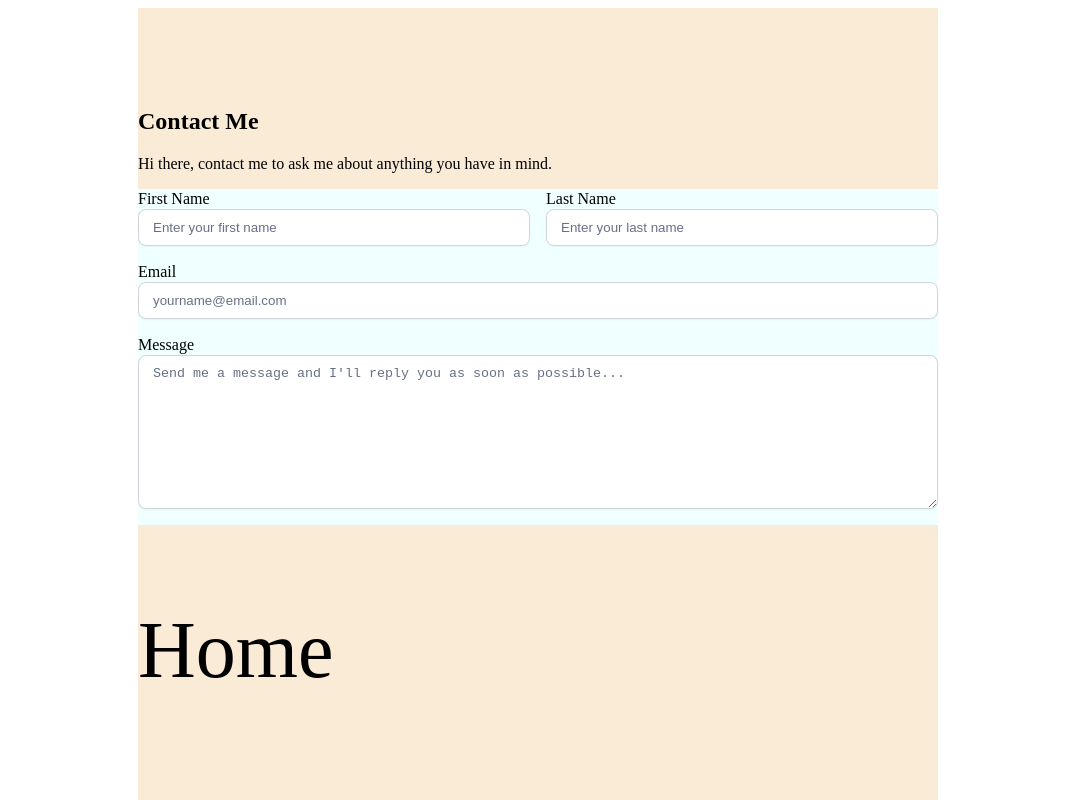
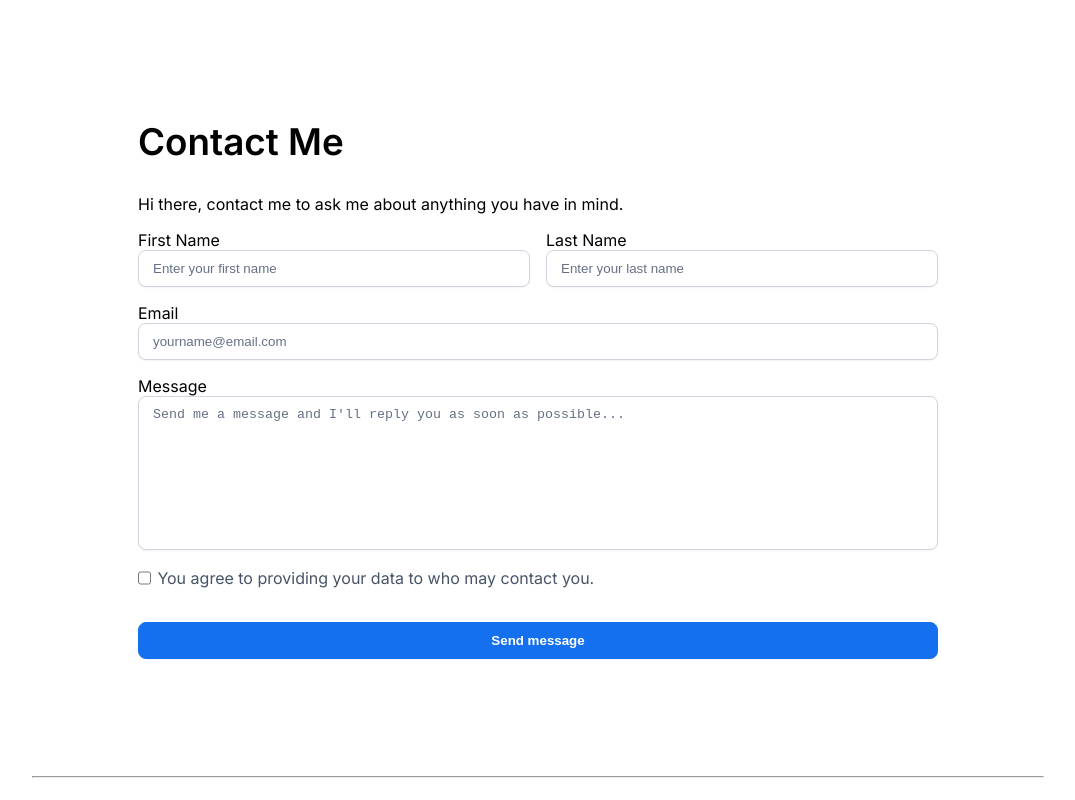
Before and after one commit to veiled-coder/LinktreeClone, a React (Create React App) app: page /contact in a window 1280 px wide. Shown: the top 800 px of the page, without its empty margins (102-1177 px from the left). Built offline with nearby package versions, Linux system fonts and the light colour scheme.

Commit message:
terms:added the terms and submit btn

```diff
--- a/public/index.html
+++ b/public/index.html
@@ -9,6 +9,9 @@
       name="description"
       content="Web site created using create-react-app"
     />
+    <link rel="preconnect" href="https://fonts.googleapis.com">
+    <link rel="preconnect" href="https://fonts.gstatic.com" crossorigin>
+    <link href="https://fonts.googleapis.com/css2?family=Inter:wght@400;600&display=swap" rel="stylesheet">
     <link rel="apple-touch-icon" href="%PUBLIC_URL%/logo192.png" />
     <!--
       manifest.json provides metadata used when your web app is installed on a
--- a/src/components/Buttons.js
+++ b/src/components/Buttons.js
@@ -1,10 +1,10 @@
 import React from "react";
 
 
-export default function Buttons({ name, id, subtext, href }) {
+export default function Buttons({ name, id, subtext,Class,type}) {
   return (
     <>
-      <button id={id} className="socials__btn" title={subtext}>
+      <button id={id} className={Class} title={subtext} type={type}>
         {name}
       </button>
     </>
--- a/src/components/Contact.js
+++ b/src/components/Contact.js
@@ -1,6 +1,7 @@
 import React from "react";
 import { Link } from "react-router-dom";
 import "../styles/contact.css";
+import Button from "./Buttons";
 function Contact() {
   return (
     <div className="contact">
@@ -9,7 +10,7 @@ function Contact() {
       <form>
         <div className="names">
           <div className="name">
-            <label for="first_name">First Name</label>
+            <label htmlFor="first_name">First Name</label>
 
             <input
               id="first_name"
@@ -19,7 +20,7 @@ function Contact() {
             ></input>
           </div>
           <div className=" name">
-            <label for="last_name">Last Name</label>
+            <label htmlFor="last_name">Last Name</label>
 
             <input
               id="last_name"
@@ -30,7 +31,7 @@ function Contact() {
           </div>
         </div>
         <div className="mail">
-          <label for="email">Email</label>
+          <label htmlFor="email">Email</label>
           <input
             id="email"
             type="email"
@@ -39,7 +40,7 @@ function Contact() {
           ></input>
         </div>
         <div className="textarea">
-          <label for="message">Message</label>
+          <label htmlFor="message">Message</label>
           <textarea
             id="message"
             name="message"
@@ -47,11 +48,15 @@ function Contact() {
             placeholder="Send me a message and I'll reply you as soon as possible..."
           ></textarea>
         </div>
+        <div className="terms">
+          <input type="checkbox" id="term"></input>
+          <label htmlFor="term" className="term--text">
+            You agree to providing your data to who may contact you.
+          </label>
+        </div>
+        <Button type="submit" name="Send message" Class="input--style btn--submit" id='btn_submit' />
       </form>
-      <Link to="/">
-        {" "}
-        <p style={{ fontSize: "5rem" }}>Home</p>
-      </Link>
+
     </div>
   );
 }
--- a/src/components/Homepage.js
+++ b/src/components/Homepage.js
@@ -1,6 +1,6 @@
 import React from 'react';
 import Content from './Content';
-import Footer from './Footer';
+
 import "../styles/app.css";
 
 function Homepage() {
--- a/src/components/Socials.js
+++ b/src/components/Socials.js
@@ -4,15 +4,16 @@ import { Link } from "react-router-dom";
 export default function Socials() {
   return (
     <section className="socials__container">
-      <Buttons name="Twitter Link" />
+      <Buttons name="Twitter Link" Class="socials__btn" />
       <a href="https://training.zuri.team/">
-        <Buttons name="Zuri Team" id="btn__zuri" />
+        <Buttons name="Zuri Team" id="btn__zuri" Class="socials__btn" />
       </a>
       <a href="http://books.zuri.team">
         <Buttons
           name="Zuri Books"
           id="books"
           subtext="check out zuri books here"
+          Class="socials__btn"
         />
       </a>
       <a href="https://books.zuri.team/python-for-beginners?ref_id=veiled-coder">
@@ -20,6 +21,7 @@ export default function Socials() {
           name="Phython Books"
           id="book__python"
           subtext="Buy these books at our store today!"
+          Class="socials__btn"
         />
       </a>
       <a href="https://background.zuri.team">
@@ -27,6 +29,7 @@ export default function Socials() {
           name="Background Check for Coders"
           id="pitch"
           subtext="Checking developers background has never been easier. Join us today to get started !"
+          Class="socials__btn"
         />
       </a>
       <a href="https://books.zuri.team/design-rules">
@@ -34,10 +37,12 @@ export default function Socials() {
           name="Design Books"
           id="book__design"
           subtext="We are here to help you get stated in your design career. Click here to access our free design books"
+          Class="socials__btn"
         />
       </a>
       <Link to="/contact">
-        <Buttons name="Contact Me" id="contact" />
+
+        <Buttons name="Contact Me" id="contact" Class="socials__btn" />
       </Link>
     </section>
   );
--- a/src/styles/contact.css
+++ b/src/styles/contact.css
@@ -1,12 +1,19 @@
 .contact {
   width: 50rem;
   padding: 5rem 0;
-  max-width: 90%;
-  background-color: antiquewhite;
+  max-width: 95%;
+  font-family: 'Inter', sans-serif;
+
+
+}
+h2{
+    font-size: 2.3rem;
+    font-weight: 600;
+    letter-spacing: 1;
 }
 form {
   width: 100%;
-  background-color: azure;
+
   display: flex;
   flex-direction: column;
 }
@@ -36,9 +43,38 @@ label {
 }
 #message{
     height: 132px;
+    resize: none;
+}
+.term--text{
+    color: #475467;
+    line-height: 24px;
+}
+.terms{
+    display: flex;
+
+
+}
+#term{
+    margin: 0 .4rem 0 0;
+    border: 1px solid #D0D5DD
+}
+.btn--submit{
+ background: #1570EF;
+ color: white;
+ font-weight: 600;
+ border: 1px solid #1570EF;
+ margin-top: 2rem;
+
 }
 @media(max-width:900px){
     .names{
         flex-direction: column;
     }
+    .terms{
+      align-items: baseline;
+
+    }
+    .contact{
+        padding: 3rem 0;
+    }
 }
```
